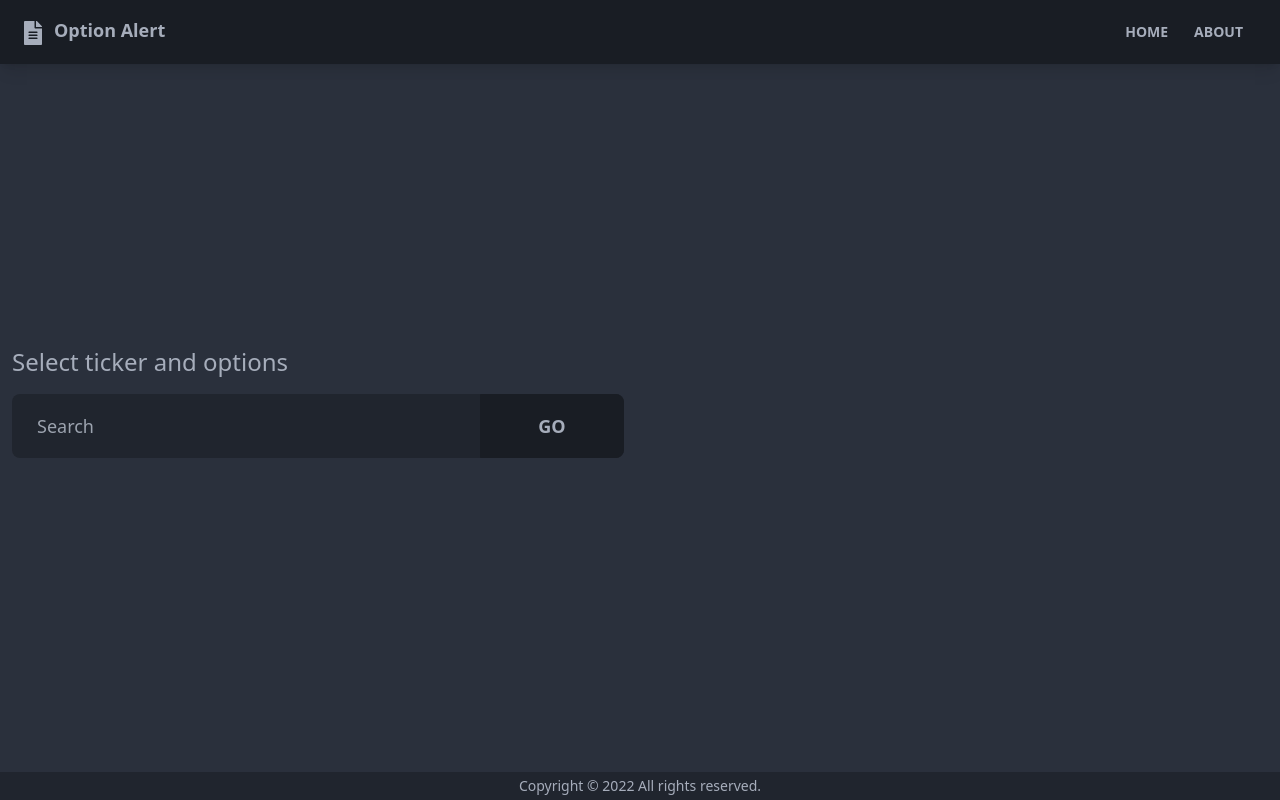
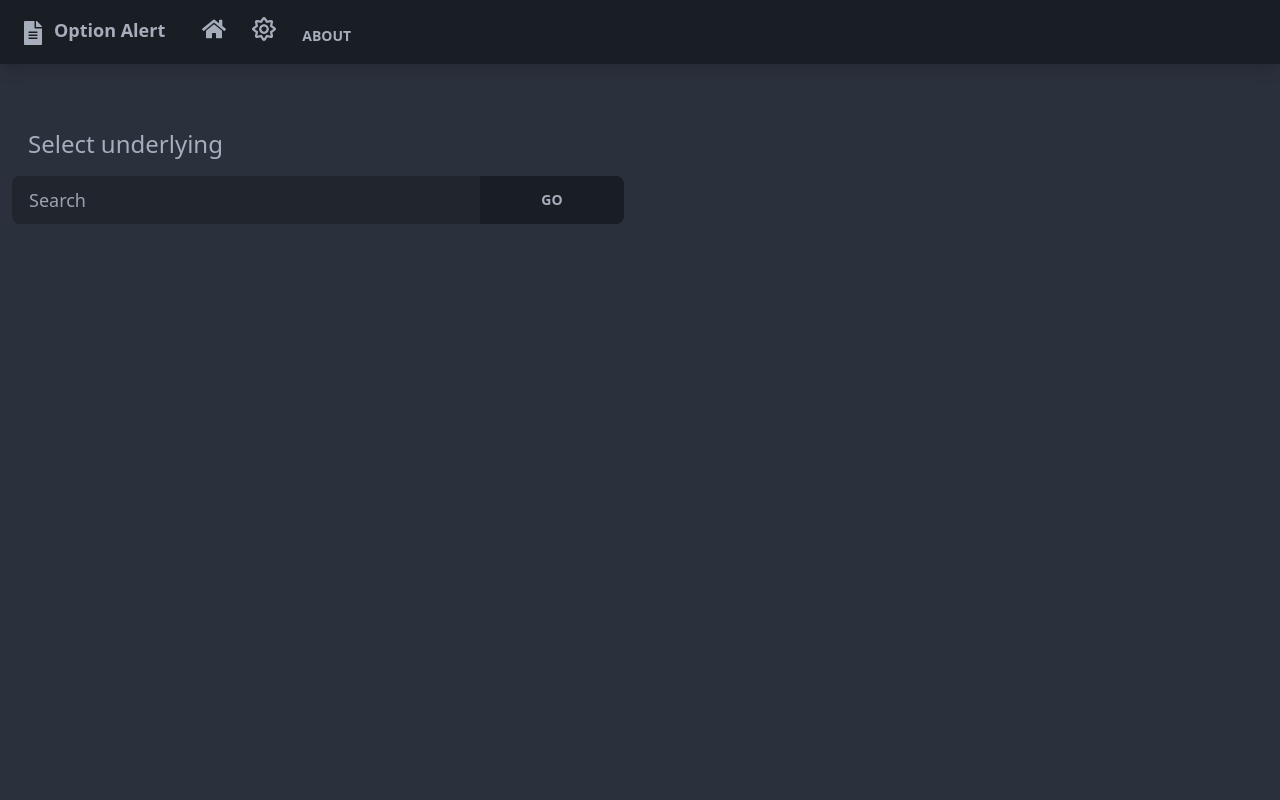
Before and after one commit to gbodacs/OptionAlert, a React (Create React App) app: page /#/ in a window 1280 px wide. Built offline with nearby package versions, Linux system fonts and the light colour scheme.

Commit message:
Home screen continue

```diff
--- a/src/App.tsx
+++ b/src/App.tsx
@@ -6,23 +6,23 @@ import NavBar from "./Ui/components/layout/NavBar";
 import About from "./Ui/pages/About";
 import Home from "./Ui/pages/Home";
 import NotFound from "./Ui/pages/NotFound";
+import Settings from "./Ui/pages/Settings";
 
 function App() {
   return (
         <Router>
-          <div className="flex flex-col justify-between h-screen">
+          <div className="flex flex-col justify-between">
             <NavBar title="Option Alert" />
 
             <main className="container mx-auto px-3 pb-12">
               <Routes>
                 <Route path="/" element={<Home />} />
                 <Route path="/about" element={<About />} />
+                <Route path="/settings" element={<Settings />} />
                 <Route path="/notfound" element={<NotFound />} />
                 <Route path="/*" element={<NotFound />} />
               </Routes>
             </main>
-
-            <Footer />
           </div>
         </Router>
   );
--- a/src/DataProviders/OptionChain/YahooOptionChain.ts
+++ b/src/DataProviders/OptionChain/YahooOptionChain.ts
@@ -39,7 +39,7 @@ class YahooOptionChain implements OptionChain {
       let message;
       if (error instanceof Error) message = error.message;
       else message = String(error);
-      logger.error("Error getting option chain:" + message);
+      logger.error("Error getting Yahoo option chain:" + message);
       return undefined;
     }
   }
--- a/src/Ui/components/layout/NavBar.tsx
+++ b/src/Ui/components/layout/NavBar.tsx
@@ -1,5 +1,6 @@
 import { FunctionComponent, useEffect, useState } from "react";
 import { FaFileAlt } from "react-icons/fa";
+import {FaRegSun, FaHome} from 'react-icons/fa'
 import { Link } from "react-router-dom";
 import Spinner from "./Spinner";
 
@@ -17,15 +18,18 @@ const NavBar: FunctionComponent<NavBarProps> = ({ title }: NavBarProps) => {
             {title}
           </Link>
         </div>
-        <div className="flex-1 px-2 mx-2">
-          <div className="flex justify-end">
+        <div className="flex-none px-1 mx-1 justify-end">
             <Link to="/" className="btn btn-ghost btn-sm rounded-btn">
-              Home
+              <FaHome className="inline text-2xl"/>
+            </Link>
+            <Link to="/settings" className="btn btn-ghost btn-sm rounded-btn">
+              <FaRegSun className="inline text-2xl"/>
             </Link>
             <Link to="/about" className="btn btn-ghost btn-sm rounded-btn">
               About
             </Link>
-          </div>
+
+
         </div>
       </div>
     </nav>
--- a/src/Ui/pages/Home.tsx
+++ b/src/Ui/pages/Home.tsx
@@ -11,18 +11,23 @@ function Home() {
   const [option, setOption] = useState<string>("");
   const [callChain, setCallChain] = useState<OptionInfo[]>([]);
   const [putChain, setPutChain] = useState<OptionInfo[]>([]);
-  const [showOptions, setShowOptions] = useState<boolean>(false);
 
   const handleTickerChange = (e: React.ChangeEvent<HTMLInputElement>) => {
     setTicker(e.target.value);
   };
 
-  const handleOptionChange = (e: React.ChangeEvent<HTMLInputElement>) => {
-    setOption(e.target.value);
-  };
+  const addButtonHandler = async (event: React.MouseEvent<HTMLButtonElement>) => {
+    event.preventDefault();
+
+
+  }
 
   const tickerButtonHandler = async (event: React.MouseEvent<HTMLButtonElement>) => {
     event.preventDefault();
+
+    setCallChain([])
+    setPutChain([])
+    setOption("")
 
     const ret = await Global.getInstance().getTickerManager().getOptionChain(ticker);
     if (ret === undefined) {
@@ -49,60 +54,95 @@ function Home() {
 
     setCallChain(ret.calls);
     setPutChain(ret.puts);
-
-    setShowOptions(true);
-    // console.log(JSON.stringify(callChain[0].contractSymbol));
-    // console.log(JSON.stringify(putChain[0].contractSymbol));
   };
 
-  const optionButtonHandler = (event: React.MouseEvent<HTMLButtonElement>) => {
+  const handlePutSelect = (event: React.MouseEvent<HTMLLIElement>) => {
     event.preventDefault();
+
+    const i = event.currentTarget.value;
+    setOption(callChain[i].contractSymbol)
+
+    if (document!==null) { // Close the UL list
+      if (document.activeElement != document.body) (document.activeElement as HTMLElement).blur();
+    }
   };
+
+  const handleCallSelect = (event: React.MouseEvent<HTMLLIElement>) => {
+    event.preventDefault();
+
+    const i = event.currentTarget.value;
+    setOption(callChain[i].contractSymbol)
+
+    if (document!==null) { // Close the UL list
+      if (document.activeElement != document.body) (document.activeElement as HTMLElement).blur();
+    }
+  };
+
+  const renderOptions:boolean = (putChain.length>0 && callChain.length>0);
+  const renderStrategy:boolean = option !== "";
 
   return (
     <>
-      <h1 className="text-2xl mb-4">Select ticker and options</h1>
+      <h1 className="text-2xl m-4">Select underlying</h1>
       <div className="grid grid-cols-1 xl:grid-cols-2 lg:grid-cols-2 md:grid-cols-2 mb-8 gap-8">
-        <div>
-          <div className="form-control">
-            <div className="relative">
-              <input type="text" className="w-full pr-40 bg-base-300 input input-lg text-normal" placeholder="Search" value={ticker} onChange={handleTickerChange} />
-              <button type="button" onClick={tickerButtonHandler} className="absolute top-0 right-0 rounded-l-none w-36 btn btn-lg">
-                Go
-              </button>
-            </div>
-            {showOptions && (
+        <div className="relative">
+          <input type="text" className="w-full pr-40 bg-base-300 input input-md text-lg" placeholder="Search" value={ticker} onChange={handleTickerChange} />
+          <button type="button" onClick={tickerButtonHandler} className="absolute top-0 right-0 rounded-l-none w-36 btn btn-md">
+            Go
+          </button>
+        </div>
+      </div>
+
+          { renderOptions && (
+            <div>
+            <h1 className="text-2xl m-4">Select option</h1>
+            <div className="grid grid-cols-1 xl:grid-cols-2 lg:grid-cols-2 md:grid-cols-2 mb-8 gap-8">
               <div className="relative">
-                <div className="dropdown">
+                <div className="dropdown dropdown-right">
                   <label tabIndex={0} className="btn m-1">
                     Calls
                   </label>
-                  <ul tabIndex={0} className="dropdown-content menu p-2 shadow bg-base-100 rounded-box w-52">
+                  <ul tabIndex={0} className="dropdown-content menu p-2 shadow bg-base-200 rounded-box w-52">
                     {callChain.map((item, index) => (
-                      <li key={index}>
+                      <li value={index} key={index} onClick={handleCallSelect}>
                         <a>{item.contractSymbol}</a>
                       </li>
                     ))}
                   </ul>
                 </div>
 
-                <div className="dropdown">
+                <div className="dropdown dropdown-right">
                   <label tabIndex={0} className="btn m-1">
                     Puts
                   </label>
-                  <ul tabIndex={0} className="dropdown-content menu p-2 shadow bg-base-100 rounded-box w-52">
+                  <ul tabIndex={0} className="dropdown-content menu p-2 shadow bg-base-200 rounded-box w-52">
                     {putChain.map((item, index) => (
-                      <li key={index}>
+                      <li value={index} key={index} onClick={handlePutSelect}>
                         <a>{item.contractSymbol}</a>
                       </li>
                     ))}
                   </ul>
                 </div>
+                <input readOnly tabIndex={0} type="text" className="bg-base-300 m-1 input input-xl text-normal" placeholder="Select call or put option" value={option} />
               </div>
-            )}
+            </div>
+          </div>)}
+
+          {renderStrategy && (
+            <div>
+            <h1 className="text-2xl m-4">Select strategy</h1>
+            <div className="grid grid-cols-1 xl:grid-cols-2 lg:grid-cols-2 md:grid-cols-2 mb-8 gap-8">
+              <div className="relative">
+              <select className="select w-full max-w-lg bg-base-300">
+                <option selected>Josh SPY option volume</option>
+                <option disabled>Josh other strategy</option>
+                <option disabled>Josh another strategy</option>
+              </select>
+              </div>
+            </div>
+            <button onClick={addButtonHandler} className="btn w-full btn-primary">Add</button>
           </div>
-        </div>
-      </div>
+          )}
     </>
   );
 }
--- /dev/null
+++ b/src/Ui/pages/Settings.tsx
@@ -0,0 +1,20 @@
+
+import {Link} from 'react-router-dom'
+
+export default function Settings() {
+  return (
+    <div className='hero'>
+      <div className='text-center hero-content'>
+        <div className='max-w-lg'>
+          <h3 className='text-3xl font-bold mb-8'>
+            Settings page
+          </h3>
+          <p className='text-5xl mb-8'>Settings placeholder</p>
+          <Link to='/' className='btn btn-primary btn-lg'>
+            Back to Home
+          </Link>
+        </div>
+      </div>
+    </div>
+  )
+}
```
